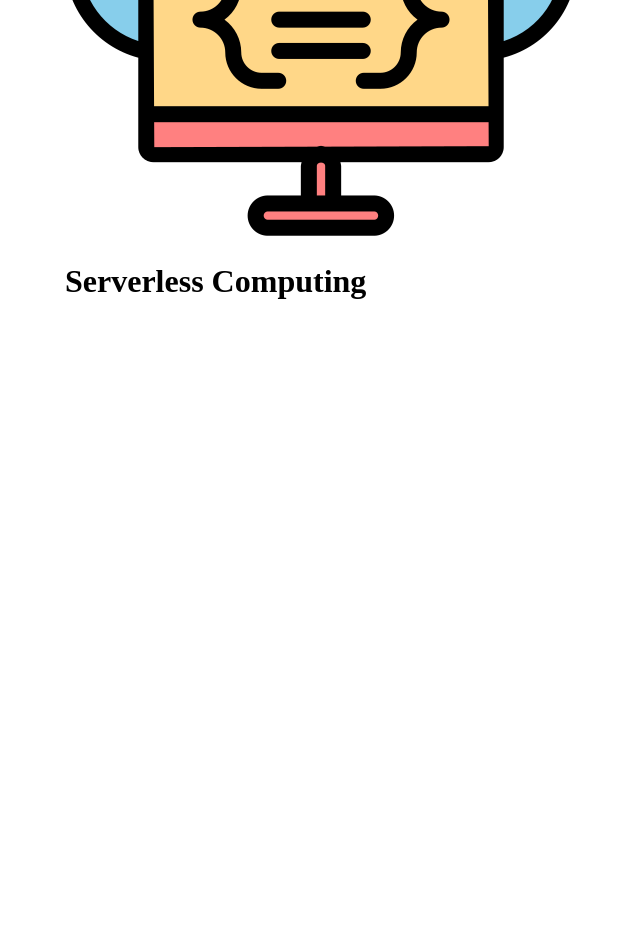
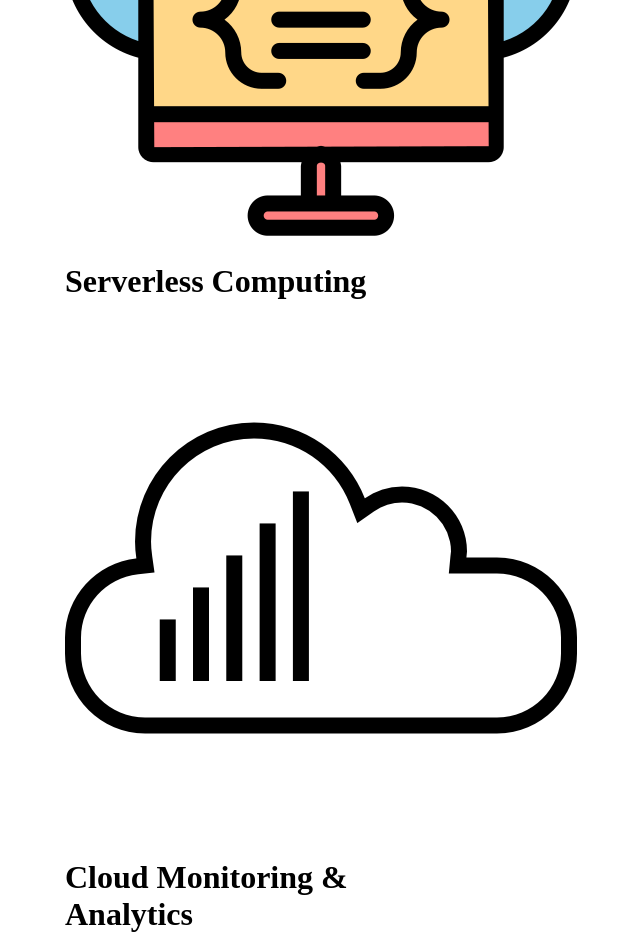
Before and after one commit to patel-vansh1607/smart-cloud, a plain HTML site: page index.html in a window 1280 px wide. Shown: the part 5328-6261 px from the top of the page, without its empty margins (43-683 px from the left). Before the commit the page ends 5628 px from the top, so only its background shows below. Drawn offline with Linux system fonts and the light colour scheme.

Commit message:
styled 12

```diff
--- a/index.html
+++ b/index.html
@@ -93,6 +93,12 @@
                 <h1>Serverless Computing</h1>
             </div>
         </div>
+        <div class="twelve">
+            <div class="text13" onclick="openPopup('Cloud Monitoring & Analytics', 'We provide real-time monitoring and analytics tools to track performance, uptime, and potential issues for a smooth cloud experience.')">
+                <img src="./Images/Proj-Folders/cld-comp-ats.png" alt="cld-comp-ats">
+                <h1>Cloud Monitoring & Analytics</h1>
+            </div>
+        </div>
     </div>
     </div>
 
```
